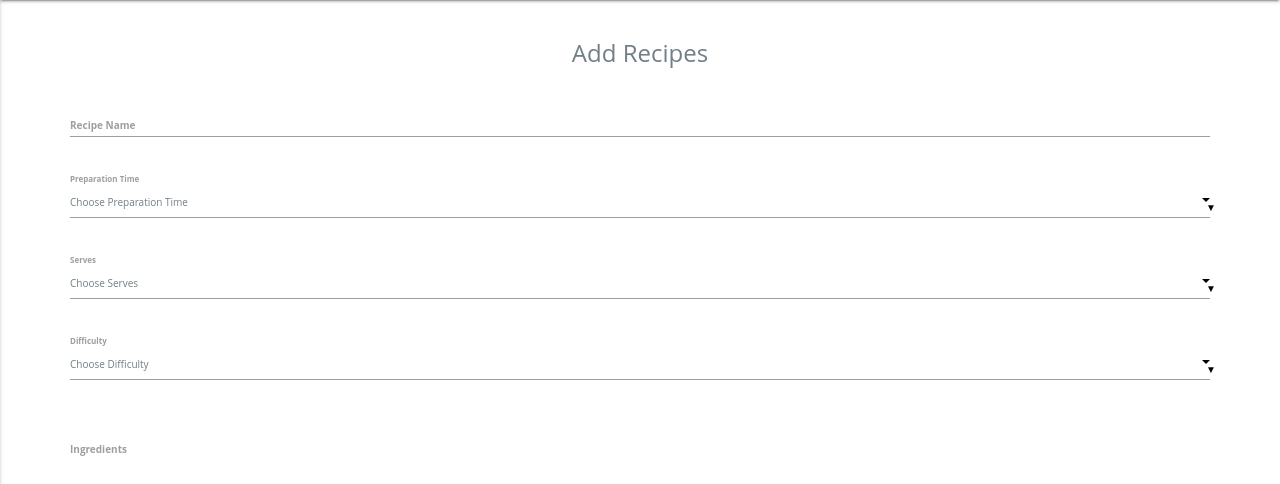
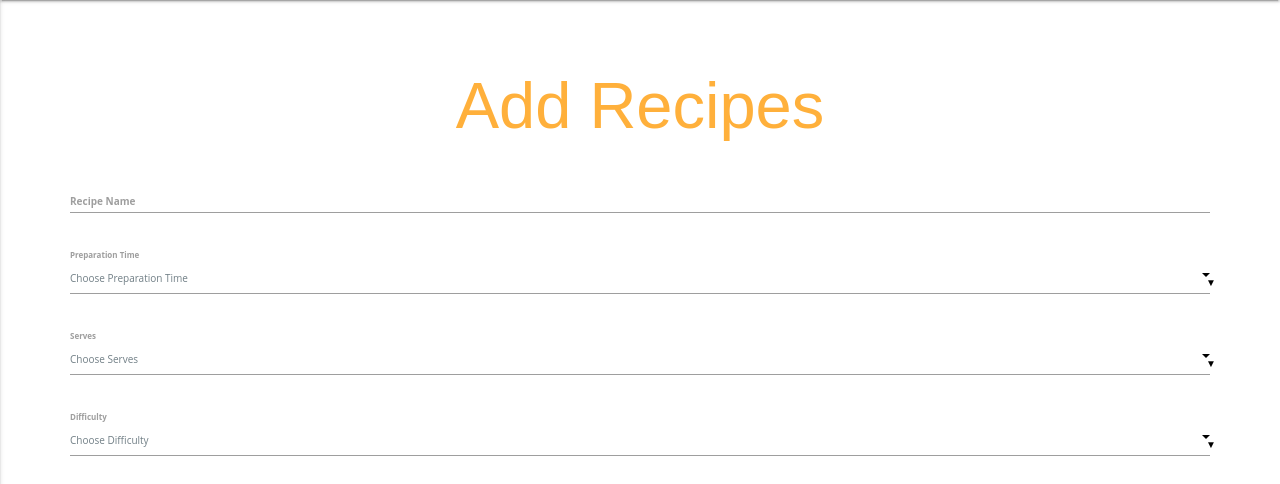
Before and after one commit to Code-Institute-Submissions/cookbook-jw, a Flask app: page /add_recipes in a window 1280 px wide. Shown: the part 64-548 px from the top of the page. Run offline with Flask 2, Linux system fonts and the light colour scheme; data that the repository does not hold is empty; some libraries are stand-ins or nearby versions.

Commit message:
code formatting applied

```diff
--- a/templates/addrecipes.html
+++ b/templates/addrecipes.html
@@ -1,11 +1,11 @@
 {% extends 'base.html' %} {% block content %}
 
 <div class="container">
-    <h3>Add Recipes</h3>
+    <h3 class="logo-name recipe_list_margin">Add Recipes</h3>
     <div class="row white_background">
         <form action="{{url_for('insert_recipe')}}" method="POST" class="col s12">
             <div class="row">
-                <div class="input-field col s12">
+                <div class="input-field col s12 color=#ffb03b">
                     <input id="recipe_name" name="recipe_name" type="text" class="validate" required>
                     <label>Recipe Name</label>
                 </div>
```
